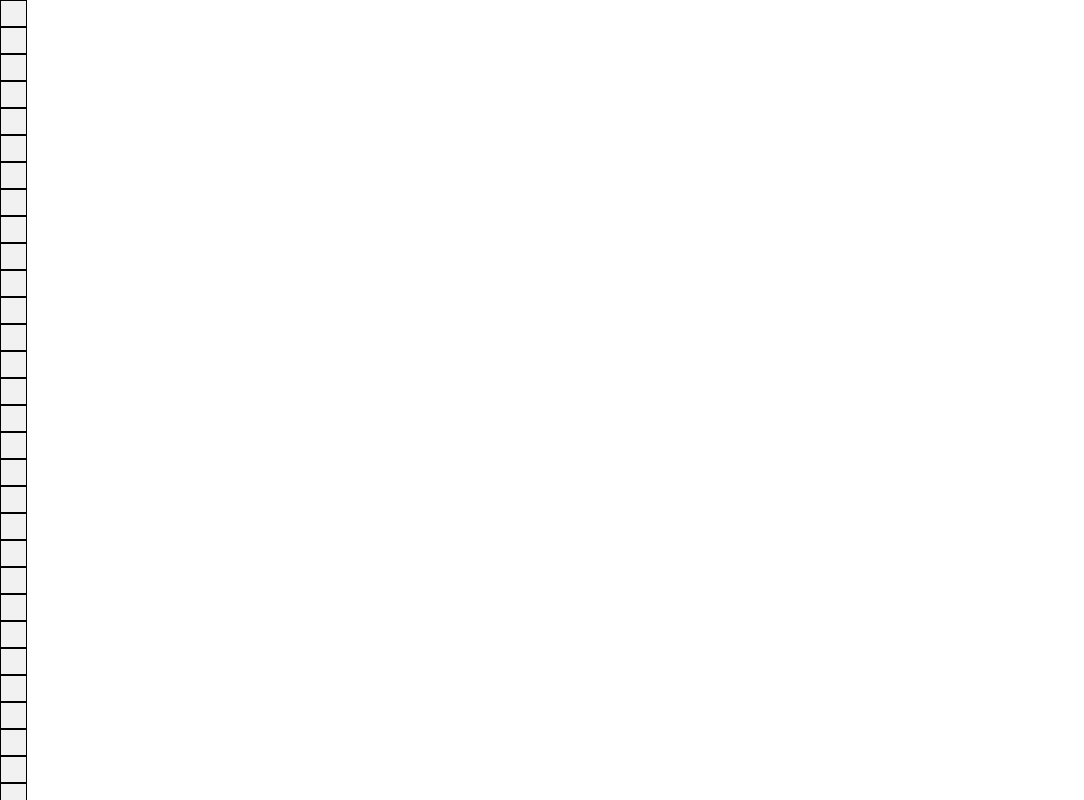
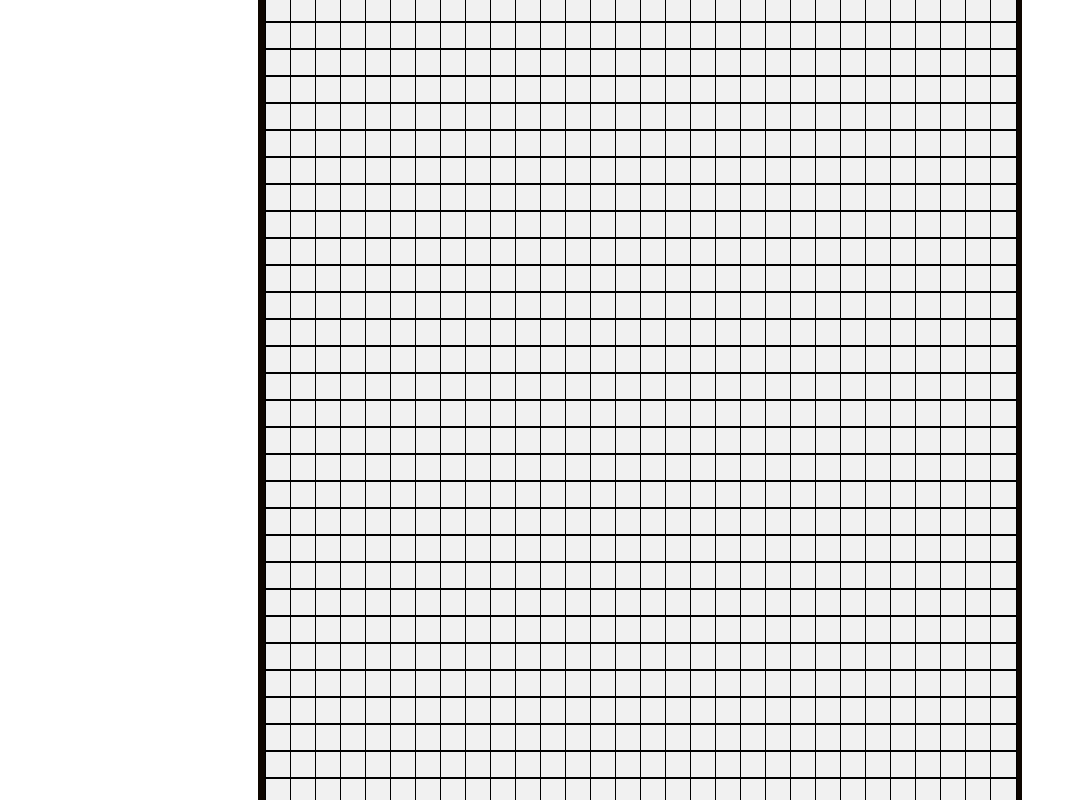
Before and after one commit to Asifm95/game-of-life, a React (Create React App) app: page / in a window 1280 px wide. Shown: the top 800 px of the page, without its empty margins (0-1084 px from the left). Built offline with nearby package versions, Linux system fonts and the light colour scheme.

Commit message:
02-Life: add grid style

```diff
--- a/src/App.css
+++ b/src/App.css
@@ -1,38 +1,13 @@
-.App {
-  text-align: center;
+.Main-container {
+  display: flex;
+  width: 100%;
+  height: 100vh;
+  height: calc(var(--vh, 1vh) * 100);
+  justify-content: center;
+  align-items: center;
 }
 
-.App-logo {
-  height: 40vmin;
-  pointer-events: none;
+.Grid-container {
+  display: grid;
+  border: 7px solid #0e0600;
 }
-
-@media (prefers-reduced-motion: no-preference) {
-  .App-logo {
-    animation: App-logo-spin infinite 20s linear;
-  }
-}
-
-.App-header {
-  background-color: #282c34;
-  min-height: 100vh;
-  display: flex;
-  flex-direction: column;
-  align-items: center;
-  justify-content: center;
-  font-size: calc(10px + 2vmin);
-  color: white;
-}
-
-.App-link {
-  color: #61dafb;
-}
-
-@keyframes App-logo-spin {
-  from {
-    transform: rotate(0deg);
-  }
-  to {
-    transform: rotate(360deg);
-  }
-}
```
